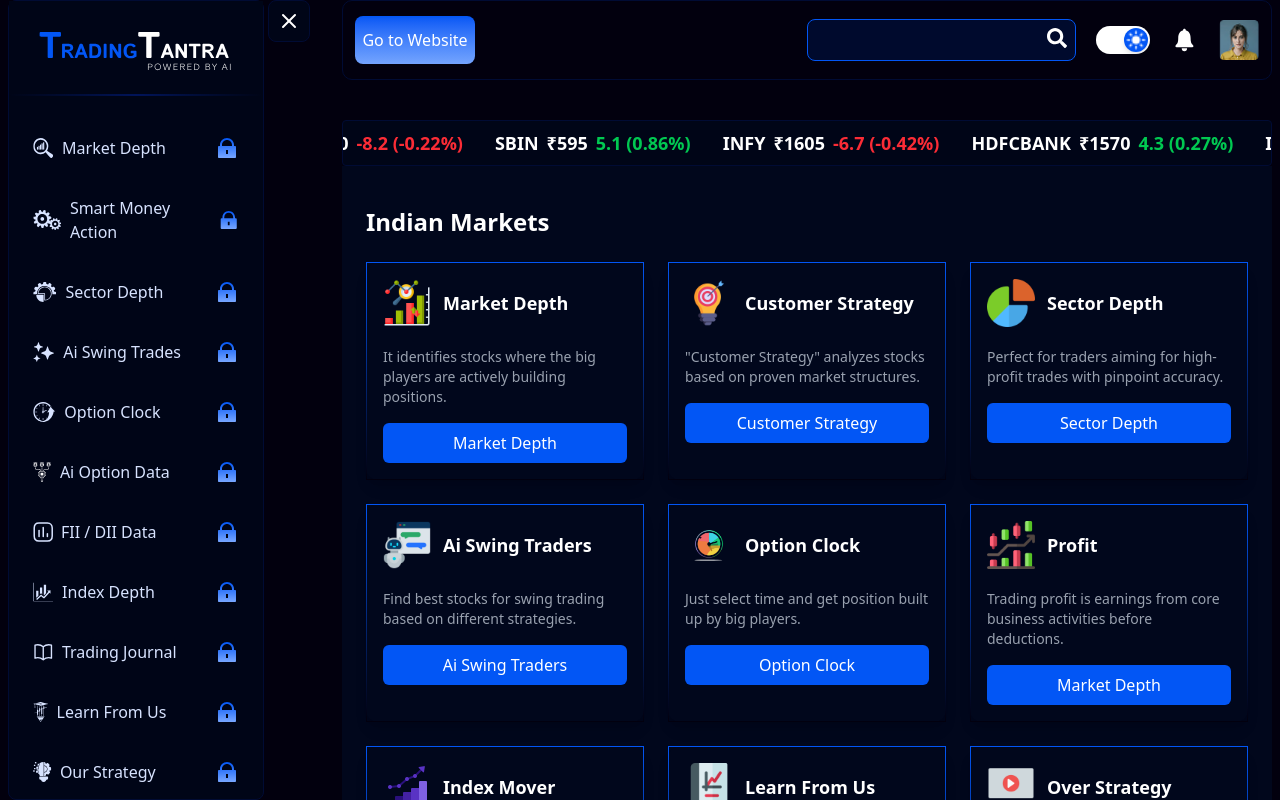
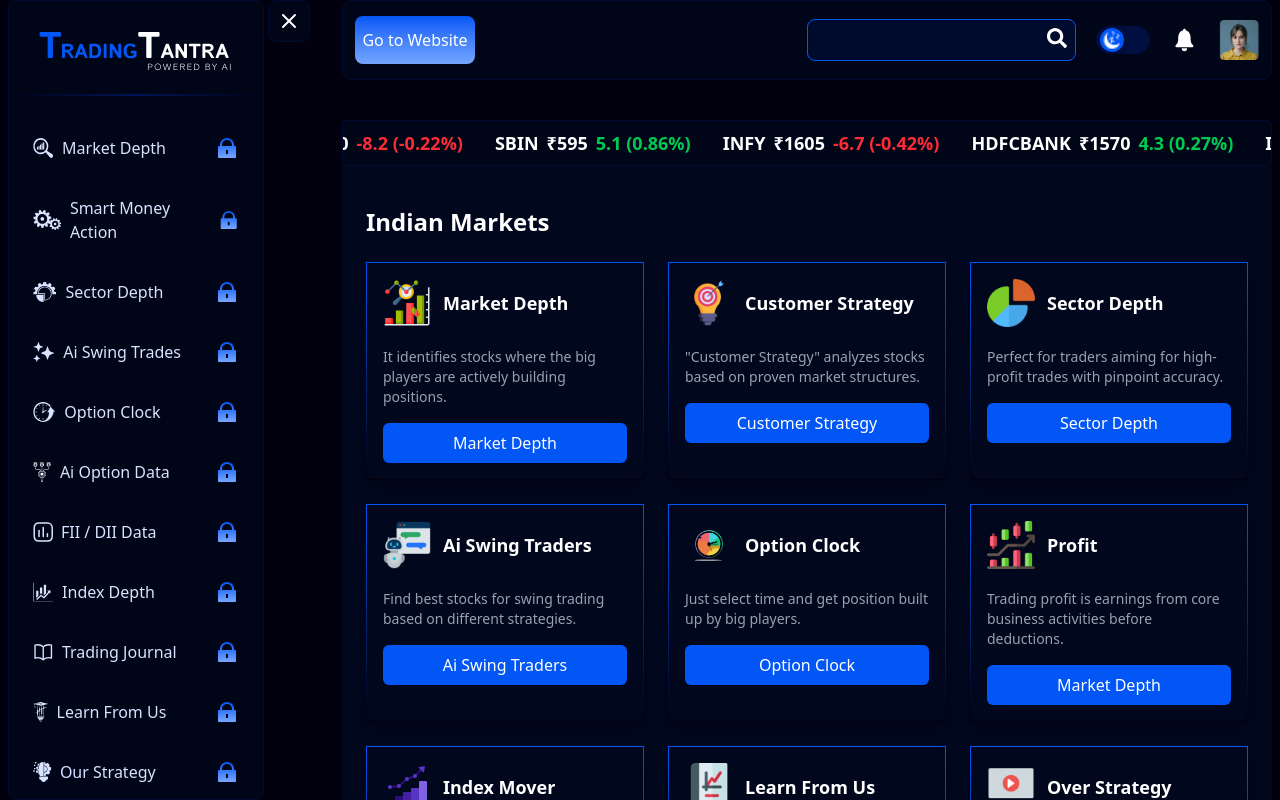
Before and after one commit to JtinPGoswami/Trading-Tantra, a React (Vite) app in the folder Frontend/: page /dashboard in a window 1280 px wide. Built offline with nearby package versions, Linux system fonts and the light colour scheme; a web font is replaced by a local one.

Commit message:
add theme toggler

```diff
--- a/Frontend/package.json
+++ b/Frontend/package.json
@@ -10,6 +10,7 @@
     "preview": "vite preview"
   },
   "dependencies": {
+    "@reduxjs/toolkit": "^2.6.0",
     "@studio-freight/lenis": "^1.0.42",
     "@tailwindcss/vite": "^4.0.6",
     "apexcharts": "^4.5.0",
@@ -39,6 +40,7 @@
     "react-highcharts": "^16.1.0",
     "react-icons": "^5.4.0",
     "react-range": "^1.10.0",
+    "react-redux": "^9.2.0",
     "react-router-dom": "^7.1.5",
     "react-tooltip": "^5.28.0",
     "recharts": "^2.15.1",
--- a/Frontend/src/Components/Dashboard/Header.jsx
+++ b/Frontend/src/Components/Dashboard/Header.jsx
@@ -2,30 +2,41 @@
 import { FaSearch } from "react-icons/fa";
 import { IoIosNotifications } from "react-icons/io";
 import user from "../../assets/Images/Dashboard/HeaderImg/user.png";
-import lightThemeIcon from "../../assets/Images/Dashboard/HeaderImg/lightThemeIcon.png"
-import darkThemeIcon from "../../assets/Images/Dashboard/HeaderImg/darkThemeIcon.png"
+import lightThemeIcon from "../../assets/Images/Dashboard/HeaderImg/lightThemeIcon.png";
+import darkThemeIcon from "../../assets/Images/Dashboard/HeaderImg/darkThemeIcon.png";
 import { motion } from "framer-motion";
+import { useDispatch, useSelector } from "react-redux";
+import { set } from "date-fns";
+import { setTheme } from "../../contexts/Redux/Slices/themeSlice";
 const Header = () => {
   const [hovered, setHovered] = useState(false);
-  const [isDarkMode, setIsDarkMode] = useState(
-    localStorage.getItem("theme") === "dark"
-  );
+  const [isDarkMode, setIsDarkMode] = useState("dark");
+  var theme = useSelector((state) => state.theme.theme);
+  console.log(theme);
+
+  const dispatch = useDispatch();
+
+  const themeToggler = () => {
+    if (isDarkMode === "dark") {
+      setIsDarkMode("light");
+      dispatch(setTheme("light"));
+    } else {
+      setIsDarkMode("dark");
+      dispatch(setTheme("dark"));
+    }
+  }
 
   useEffect(() => {
     if (isDarkMode) {
       document.documentElement.classList.add("dark");
-      localStorage.setItem("theme", "dark");
     } else {
       document.documentElement.classList.remove("dark");
-      localStorage.setItem("theme", "light");
     }
   }, [isDarkMode]);
 
   return (
     <div className=" dark:bg-[#000517] border border-[#000B34] h-20 w-full mx-auto rounded-[10px] p-3 flex items-center justify-between">
       <div className="w-1/2">
-
-
         <button
           onMouseEnter={() => setHovered(true)}
           onMouseLeave={() => setHovered(false)}
@@ -51,8 +62,6 @@
             Go to Website
           </motion.span>
         </button>
-
-
       </div>
 
       <div className="w-1/2 flex justify-end gap-5 items-center">
@@ -67,13 +76,15 @@
 
         {/* Sliding Dark Mode Toggle */}
         <div
-          onClick={() => setIsDarkMode(!isDarkMode)}
+          onClick={() => {setIsDarkMode(!isDarkMode);themeToggler()}}
           className="w-14 h-7 bg-white dark:bg-[#000E40] rounded-full flex items-center p-1 cursor-pointer transition-all"
         >
           <div
             className={`w-6 h-6 bg-primary  rounded-full flex items-center justify-center shadow-md transform transition-all ${
-              !isDarkMode ? "translate-x-6" : ""
+              isDarkMode === "light" ? "translate-x-6" : ""
             }`}
+
+
           >
             {isDarkMode ? (
               <img src={darkThemeIcon} className="w-5 h-5 text-white" />
--- /dev/null
+++ b/Frontend/src/contexts/Redux/Slices/themeSlice.js
@@ -0,0 +1,17 @@
+import {createSlice} from "@reduxjs/toolkit";
+
+
+const themeSlice = createSlice({
+    name: "theme",
+    initialState: {
+        theme: "dark"
+    },
+    reducers: {
+        setTheme: (state, action) => {
+            state.theme = action.payload;
+        }
+    }
+})
+
+export const {setTheme} = themeSlice.actions;
+export default themeSlice.reducer;
--- /dev/null
+++ b/Frontend/src/contexts/Redux/store.js
@@ -0,0 +1,9 @@
+import { configureStore } from "@reduxjs/toolkit";
+import themeSlice from '../Redux/Slices/themeSlice.js';
+
+
+export const store = configureStore({
+    reducer:{
+        theme: themeSlice
+    }
+})
--- a/Frontend/src/contexts/RiskContext.jsx
+++ b/Frontend/src/contexts/RiskContext.jsx
@@ -20,7 +20,7 @@
   const updateRisk = (level) => {
     localStorage.setItem("riskLevel", level);
     setRiskLevel(level);
-    window.dispatchEvent(new Event("riskLevelUpdate")); // ट्रिगर इवेंट
+    window.dispatchEvent(new Event("riskLevelUpdate"));
   };
 
   return (
--- a/Frontend/src/main.jsx
+++ b/Frontend/src/main.jsx
@@ -1,14 +1,17 @@
-import { StrictMode } from 'react'
-import { createRoot } from 'react-dom/client'
-import './index.css'
-import App from './App.jsx'
-import { BrowserRouter } from 'react-router-dom'
+import { StrictMode } from "react";
+import { createRoot } from "react-dom/client";
+import "./index.css";
+import App from "./App.jsx";
+import { BrowserRouter } from "react-router-dom";
+import { Provider } from "react-redux";
+import { store } from "./contexts/Redux/store.js";
 
-createRoot(document.getElementById('root')).render(
+createRoot(document.getElementById("root")).render(
   <StrictMode>
-    <BrowserRouter>
-      <App />
-    </BrowserRouter>
-
-  </StrictMode>,
-)
+    <Provider store={store}>
+      <BrowserRouter>
+        <App />
+      </BrowserRouter>
+    </Provider>
+  </StrictMode>
+);
```
Also changed, not shown: 1 other file (tests, documents, lock files or other folders). Lines whose indentation alone changed are shown as unchanged.
